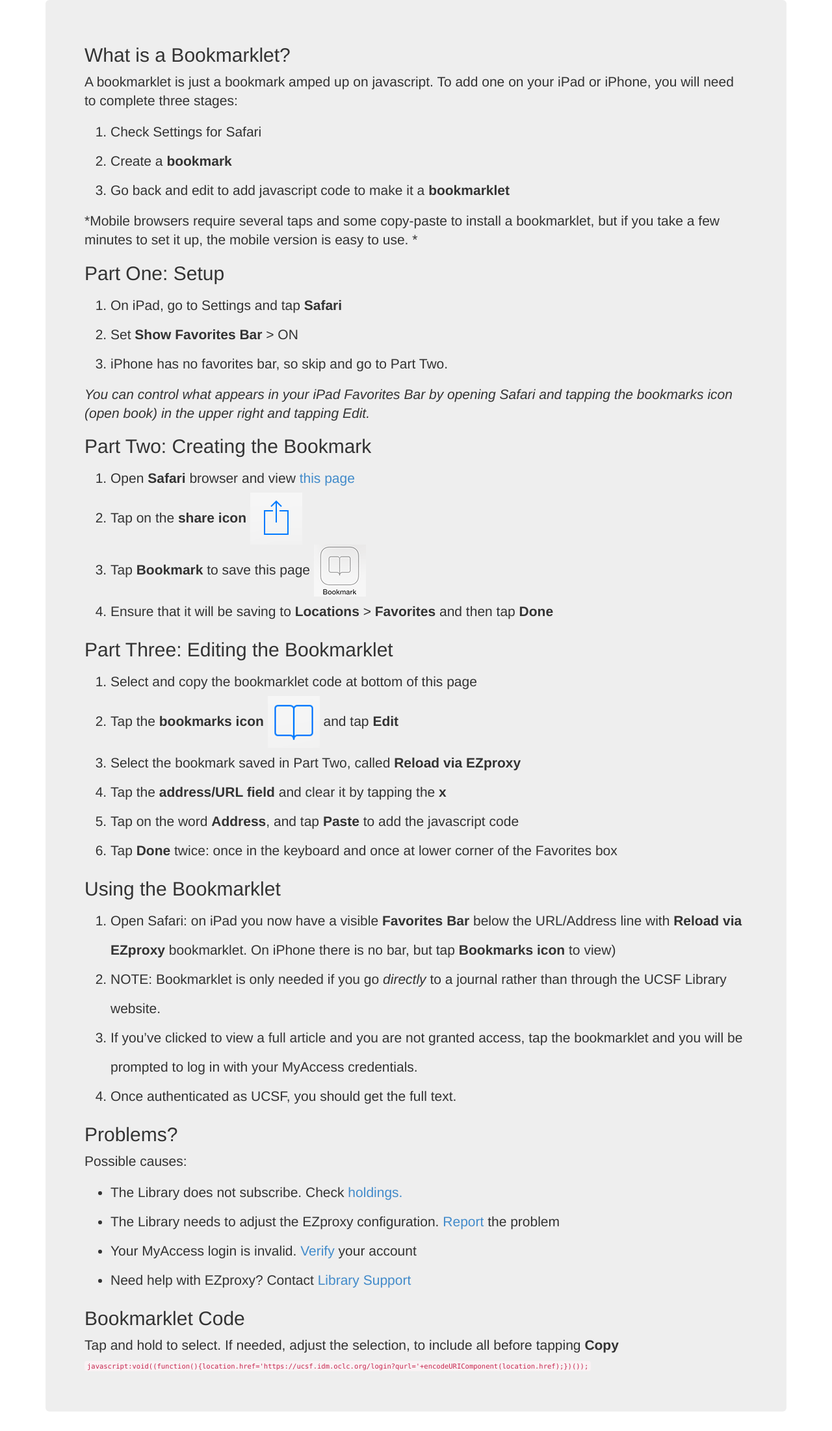
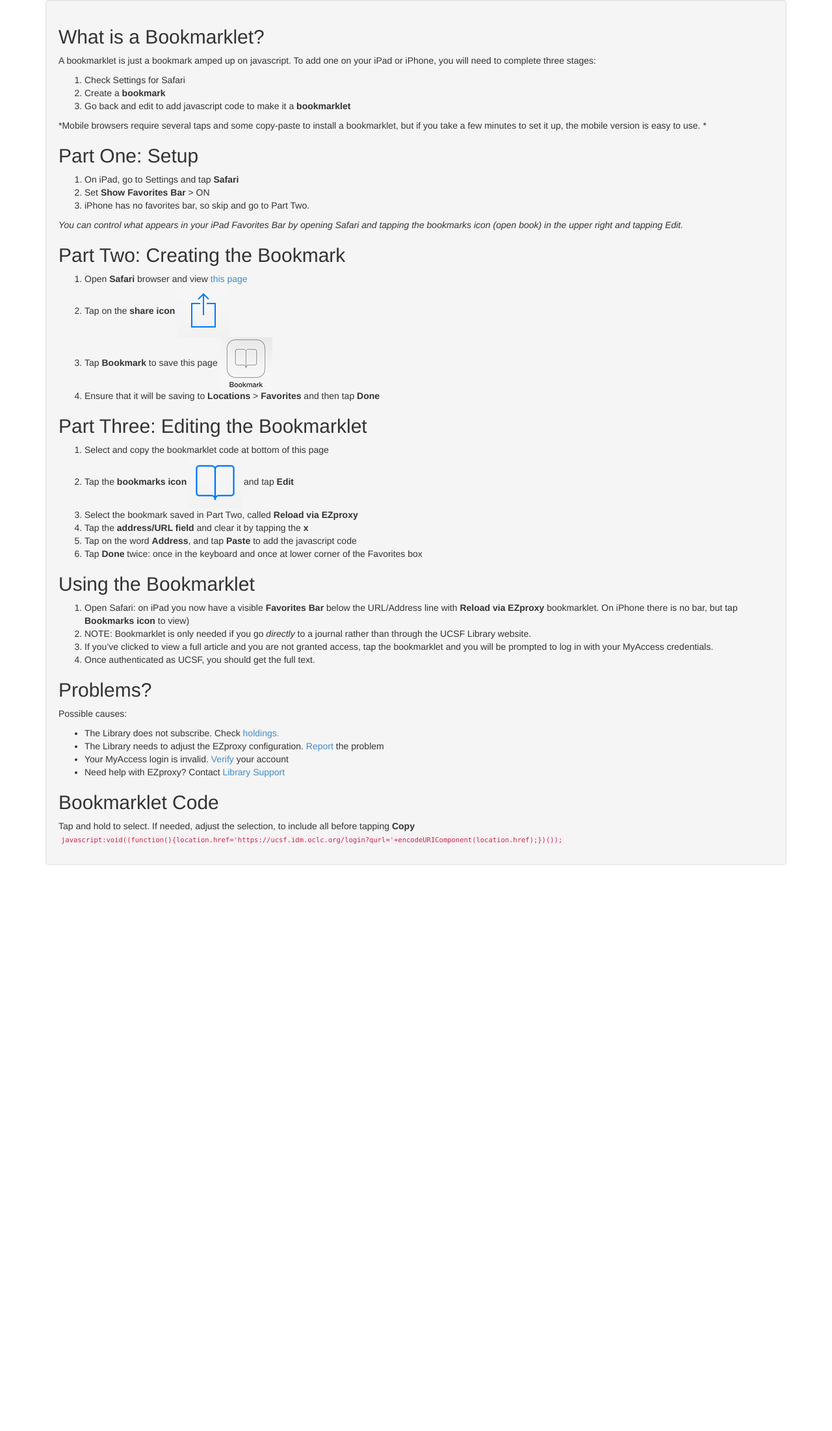
Before and after one commit to ucsf-ckm/bookmarklet, a Jekyll site: the page built from index.md, in a window 1280 px wide. Shown: the whole page at 65% size. Built offline with Jekyll 4.4.1, drawn with Linux system fonts in a browser that asks for light colours; after the commit the page ends 1351 px from its top, so only the background shows below that.

Commit message:
layout tweak

```diff
--- a/_layouts/default.html
+++ b/_layouts/default.html
@@ -7,12 +7,12 @@
   <meta name="viewport" content="width=device-width, initial-scale=1.0">
   <link rel="stylesheet" href="css/bootstrap.min.css">
   <style>
-    code { font-size: 50%;}
+    code { font-size: 75%;}
   </style>
 </head>
 <body>
   <div class="container">
-    <div class="jumbotron">
+    <div class="well">
       {{ content }}
     </div>
   </div>
```
